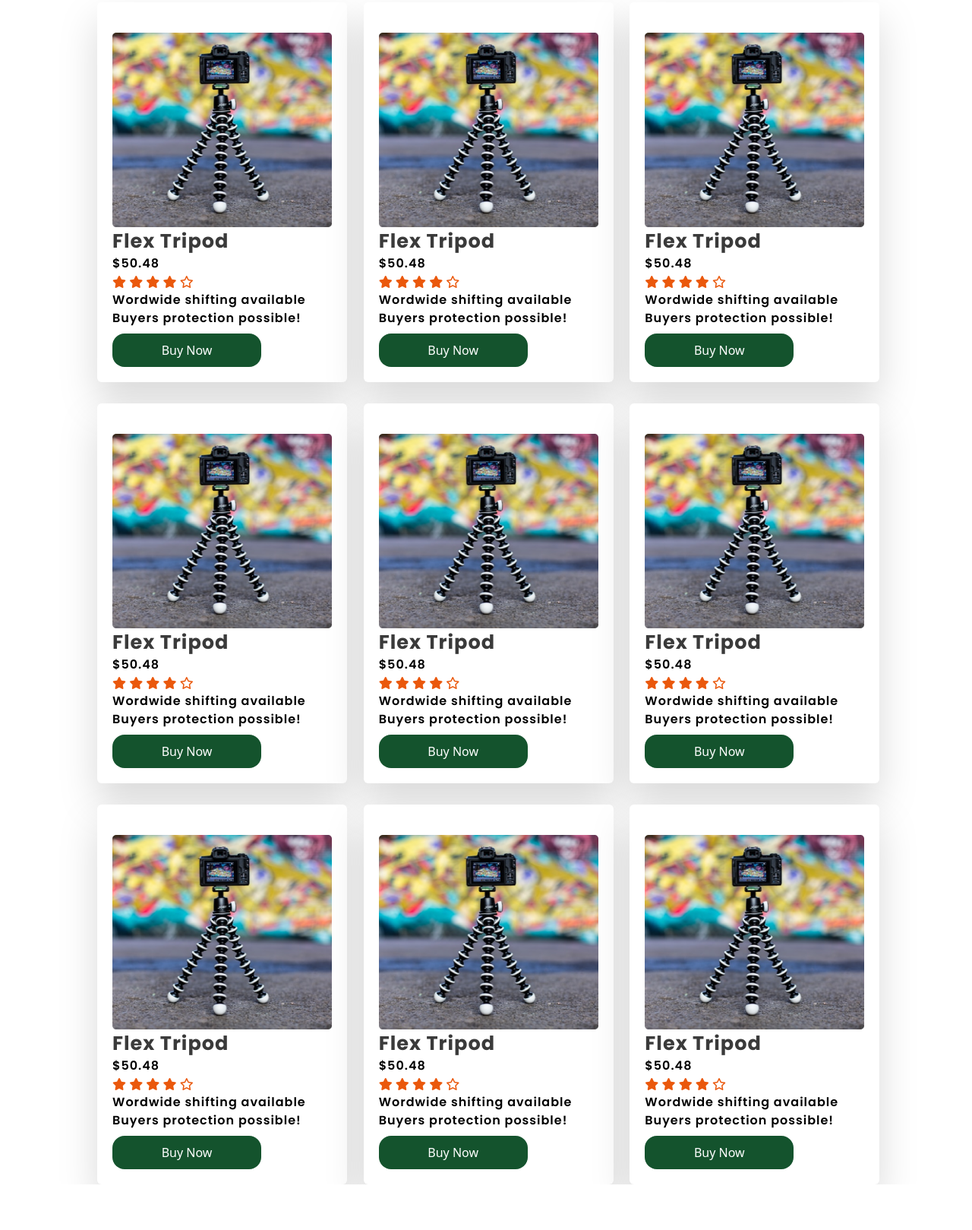
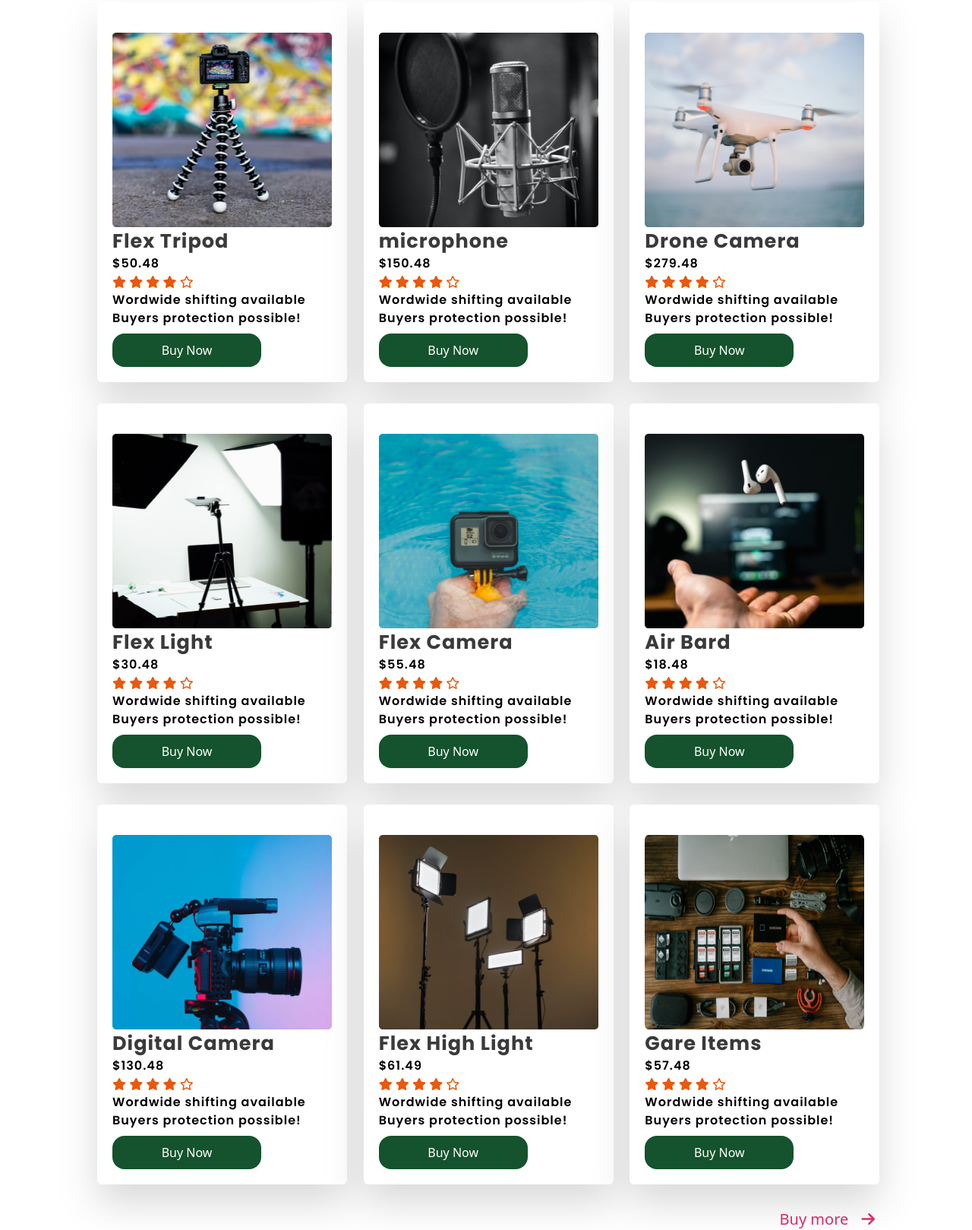
Before and after one commit to engrsakib/camera-shop, a website: page index.html in a window 1280 px wide. Shown: the part 703-2322 px from the top of the page at 76% size. Before the commit the page ends 2262 px from the top, so only its background shows below. Drawn offline with Linux system fonts and the light colour scheme.

Commit message:
added and upgrade buy section

```diff
--- a/index.html
+++ b/index.html
@@ -109,9 +109,9 @@
 
                <!-- 2 start -->
                <div class="w-[329px] h-[500px] p-5 rounded-md bg-white drop-shadow-2xl">
-                <img class="w-[300px mt-5 h-[256px]" src="./influencer-gear/images/1.png" alt="camera">
-                <h1 class="nav-heading text-3xl">Flex Tripod</h1>
-                <p class="pragraph text-2xl">$50.48</p>
+                <img class="w-[300px mt-5 h-[256px]" src="./influencer-gear/images/2.png" alt="camera">
+                <h1 class="nav-heading text-3xl">microphone</h1>
+                <p class="pragraph text-2xl">$150.48</p>
                 <i class="fa-solid fa-star text-orange-600"></i>
                 <i class="fa-solid fa-star text-orange-600"></i>
                 <i class="fa-solid fa-star text-orange-600"></i>
@@ -125,9 +125,9 @@
 
                <!-- 3 start -->
                <div class="w-[329px] h-[500px] p-5 rounded-md bg-white drop-shadow-2xl">
-                <img class="w-[300px mt-5 h-[256px]" src="./influencer-gear/images/1.png" alt="camera">
-                <h1 class="nav-heading text-3xl">Flex Tripod</h1>
-                <p class="pragraph text-2xl">$50.48</p>
+                <img class="w-[300px mt-5 h-[256px]" src="./influencer-gear/images/3.png" alt="camera">
+                <h1 class="nav-heading text-3xl">Drone Camera</h1>
+                <p class="pragraph text-2xl">$279.48</p>
                 <i class="fa-solid fa-star text-orange-600"></i>
                 <i class="fa-solid fa-star text-orange-600"></i>
                 <i class="fa-solid fa-star text-orange-600"></i>
@@ -141,9 +141,9 @@
 
                <!-- 4 start -->
                <div class="w-[329px] h-[500px] p-5 rounded-md bg-white drop-shadow-2xl">
-                <img class="w-[300px mt-5 h-[256px]" src="./influencer-gear/images/1.png" alt="camera">
-                <h1 class="nav-heading text-3xl">Flex Tripod</h1>
-                <p class="pragraph text-2xl">$50.48</p>
+                <img class="w-[300px mt-5 h-[256px]" src="./influencer-gear/images/4.png" alt="camera">
+                <h1 class="nav-heading text-3xl">Flex Light</h1>
+                <p class="pragraph text-2xl">$30.48</p>
                 <i class="fa-solid fa-star text-orange-600"></i>
                 <i class="fa-solid fa-star text-orange-600"></i>
                 <i class="fa-solid fa-star text-orange-600"></i>
@@ -157,9 +157,9 @@
 
               <!-- 5 start -->
               <div class="w-[329px] h-[500px] p-5 rounded-md bg-white drop-shadow-2xl">
-                <img class="w-[300px mt-5 h-[256px]" src="./influencer-gear/images/1.png" alt="camera">
-                <h1 class="nav-heading text-3xl">Flex Tripod</h1>
-                <p class="pragraph text-2xl">$50.48</p>
+                <img class="w-[300px mt-5 h-[256px]" src="./influencer-gear/images/5.png" alt="camera">
+                <h1 class="nav-heading text-3xl">Flex Camera</h1>
+                <p class="pragraph text-2xl">$55.48</p>
                 <i class="fa-solid fa-star text-orange-600"></i>
                 <i class="fa-solid fa-star text-orange-600"></i>
                 <i class="fa-solid fa-star text-orange-600"></i>
@@ -173,9 +173,9 @@
 
               <!-- 6 start -->
               <div class="w-[329px] h-[500px] p-5 rounded-md bg-white drop-shadow-2xl">
-                <img class="w-[300px mt-5 h-[256px]" src="./influencer-gear/images/1.png" alt="camera">
-                <h1 class="nav-heading text-3xl">Flex Tripod</h1>
-                <p class="pragraph text-2xl">$50.48</p>
+                <img class="w-[300px mt-5 h-[256px]" src="./influencer-gear/images/6.png" alt="camera">
+                <h1 class="nav-heading text-3xl">Air Bard</h1>
+                <p class="pragraph text-2xl">$18.48</p>
                 <i class="fa-solid fa-star text-orange-600"></i>
                 <i class="fa-solid fa-star text-orange-600"></i>
                 <i class="fa-solid fa-star text-orange-600"></i>
@@ -189,9 +189,9 @@
 
               <!-- 7 start -->
               <div class="w-[329px] h-[500px] p-5 rounded-md bg-white drop-shadow-2xl">
-                <img class="w-[300px mt-5 h-[256px]" src="./influencer-gear/images/1.png" alt="camera">
-                <h1 class="nav-heading text-3xl">Flex Tripod</h1>
-                <p class="pragraph text-2xl">$50.48</p>
+                <img class="w-[300px mt-5 h-[256px]" src="./influencer-gear/images/7.png" alt="camera">
+                <h1 class="nav-heading text-3xl">Digital Camera</h1>
+                <p class="pragraph text-2xl">$130.48</p>
                 <i class="fa-solid fa-star text-orange-600"></i>
                 <i class="fa-solid fa-star text-orange-600"></i>
                 <i class="fa-solid fa-star text-orange-600"></i>
@@ -205,9 +205,9 @@
 
               <!-- 8 start -->
               <div class="w-[329px] h-[500px] p-5 rounded-md bg-white drop-shadow-2xl">
-                <img class="w-[300px mt-5 h-[256px]" src="./influencer-gear/images/1.png" alt="camera">
-                <h1 class="nav-heading text-3xl">Flex Tripod</h1>
-                <p class="pragraph text-2xl">$50.48</p>
+                <img class="w-[300px mt-5 h-[256px]" src="./influencer-gear/images/8.png" alt="camera">
+                <h1 class="nav-heading text-3xl">Flex High Light</h1>
+                <p class="pragraph text-2xl">$61.49</p>
                 <i class="fa-solid fa-star text-orange-600"></i>
                 <i class="fa-solid fa-star text-orange-600"></i>
                 <i class="fa-solid fa-star text-orange-600"></i>
@@ -221,9 +221,9 @@
 
               <!-- 9 start -->
               <div class="w-[329px] h-[500px] p-5 rounded-md bg-white drop-shadow-2xl">
-                <img class="w-[300px mt-5 h-[256px]" src="./influencer-gear/images/1.png" alt="camera">
-                <h1 class="nav-heading text-3xl">Flex Tripod</h1>
-                <p class="pragraph text-2xl">$50.48</p>
+                <img class="w-[300px mt-5 h-[256px]" src="./influencer-gear/images/9.png" alt="camera">
+                <h1 class="nav-heading text-3xl">Gare Items</h1>
+                <p class="pragraph text-2xl">$57.48</p>
                 <i class="fa-solid fa-star text-orange-600"></i>
                 <i class="fa-solid fa-star text-orange-600"></i>
                 <i class="fa-solid fa-star text-orange-600"></i>
@@ -235,6 +235,7 @@
               </div>
               <!-- 9 end -->
              </div>
+             <h4 class="text-xl text-right cursor-pointer text-[#E02C6D] mt-8">Buy more <i class="fa-solid fa-arrow-right pl-3"></i></h4>
             <!-- card section end -->
            </section>
           <!-- popular collection end -->
```
Also changed, not shown: output/output.css.
